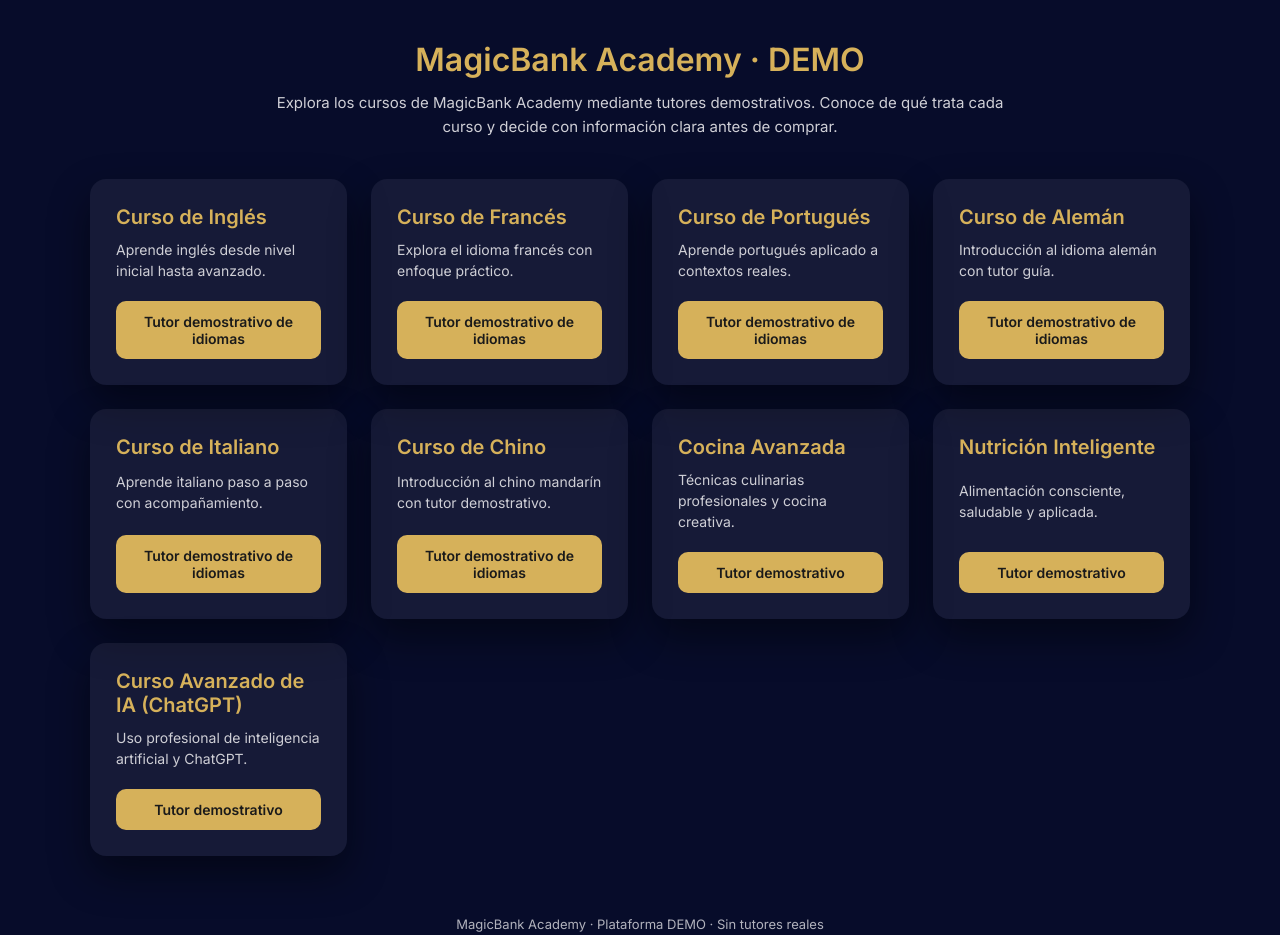
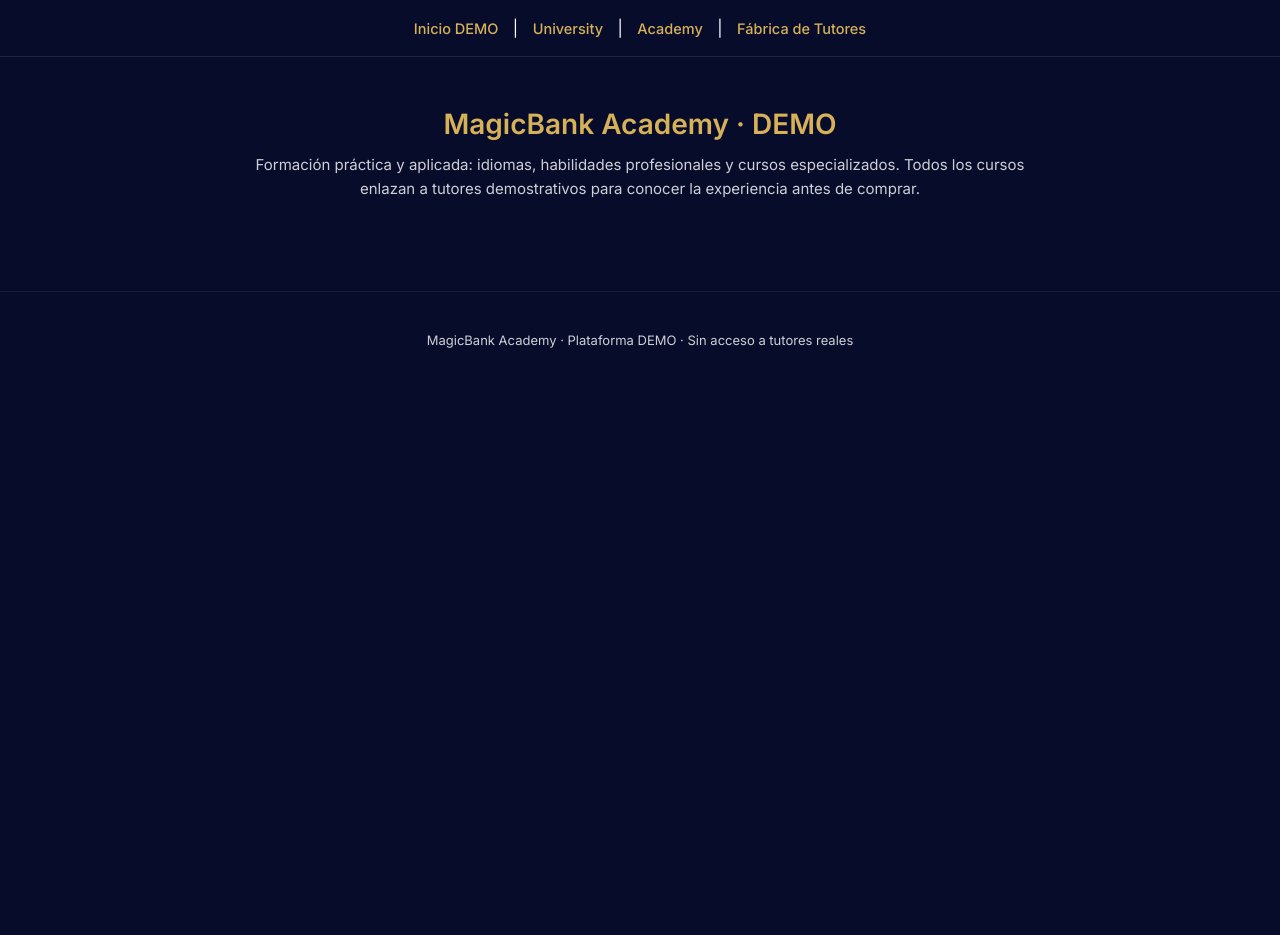
Before and after one commit to Gustpuert/magicbank--demo, a plain HTML site: page academy-demo.html in a window 1280 px wide. After the commit the page ends 800 px from the top, so only its background shows below. Drawn offline with Linux system fonts and the light colour scheme.

Commit message:
Update academy-demo.html

```diff
--- a/academy-demo.html
+++ b/academy-demo.html
@@ -2,7 +2,7 @@
 <html lang="es">
 <head>
   <meta charset="UTF-8">
-  <title>MagicBank Academy | DEMO</title>
+  <title>MagicBank Academy · DEMO</title>
   <meta name="viewport" content="width=device-width, initial-scale=1.0">
 
   <link href="https://fonts.googleapis.com/css2?family=Inter:wght@400;500;600&display=swap" rel="stylesheet">
@@ -22,173 +22,79 @@
       background-color: var(--azul-profundo);
       color: var(--blanco);
       min-height: 100vh;
-      padding: 40px 20px;
+    }
+
+    nav {
+      padding: 18px;
+      text-align: center;
+      border-bottom: 1px solid rgba(255,255,255,0.1);
+    }
+
+    nav a {
+      color: var(--dorado);
+      text-decoration: none;
+      margin: 0 10px;
+      font-weight: 500;
+      font-size: 14.5px;
+    }
+
+    nav a:hover {
+      text-decoration: underline;
     }
 
     header {
-      max-width: 1100px;
-      margin: 0 auto 40px;
+      max-width: 1000px;
+      margin: auto;
+      padding: 50px 24px 30px;
       text-align: center;
     }
 
     header h1 {
       color: var(--dorado);
-      font-size: 32px;
+      font-size: 28px;
       margin-bottom: 12px;
     }
 
     header p {
       color: var(--gris);
       font-size: 15px;
-      max-width: 760px;
-      margin: 0 auto;
+      max-width: 820px;
+      margin: auto;
       line-height: 1.6;
-    }
-
-    .grid {
-      max-width: 1100px;
-      margin: 40px auto;
-      display: grid;
-      grid-template-columns: repeat(auto-fit, minmax(240px, 1fr));
-      gap: 24px;
-    }
-
-    .card {
-      background: rgba(255,255,255,0.06);
-      border-radius: 16px;
-      padding: 26px;
-      box-shadow: 0 18px 40px rgba(0,0,0,0.45);
-      display: flex;
-      flex-direction: column;
-      justify-content: space-between;
-    }
-
-    .card h2 {
-      color: var(--dorado);
-      font-size: 20px;
-      margin-bottom: 10px;
-    }
-
-    .card p {
-      color: var(--gris);
-      font-size: 14px;
-      line-height: 1.5;
-      margin-bottom: 20px;
-    }
-
-    .card a {
-      text-decoration: none;
-      background-color: var(--dorado);
-      color: #1A1A1A;
-      padding: 12px;
-      border-radius: 10px;
-      font-weight: 600;
-      font-size: 14px;
-      text-align: center;
     }
 
     footer {
       text-align: center;
-      margin-top: 60px;
+      padding: 40px 20px;
       font-size: 13px;
       color: var(--gris);
-      opacity: 0.85;
+      border-top: 1px solid rgba(255,255,255,0.08);
+      margin-top: 60px;
     }
   </style>
 </head>
 
 <body>
 
+<!-- NAVEGACIÓN CANÓNICA -->
+<nav>
+  <a href="https://gustpuert.github.io/magicbank--demo/">Inicio DEMO</a> |
+  <a href="https://gustpuert.github.io/magicbank--demo/university-demo.html">University</a> |
+  <a href="https://gustpuert.github.io/magicbank--demo/academy-demo.html">Academy</a> |
+  <a href="https://gustpuert.github.io/magicbank--demo/fabrica-tutores.html">Fábrica de Tutores</a>
+</nav>
+
 <header>
   <h1>MagicBank Academy · DEMO</h1>
   <p>
-    Explora los cursos de MagicBank Academy mediante tutores demostrativos.
-    Conoce de qué trata cada curso y decide con información clara antes de comprar.
+    Formación práctica y aplicada: idiomas, habilidades profesionales
+    y cursos especializados. Todos los cursos enlazan a tutores
+    demostrativos para conocer la experiencia antes de comprar.
   </p>
 </header>
 
-<section class="grid">
-
-  <!-- IDIOMAS (TODOS → MISMO TUTOR DEMO) -->
-
-  <div class="card">
-    <h2>Curso de Inglés</h2>
-    <p>Aprende inglés desde nivel inicial hasta avanzado.</p>
-    <a href="https://chatgpt.com/g/g-69672cfa6334819187814f59e45da125-tutor-de-idiomas" target="_blank">
-      Tutor demostrativo de idiomas
-    </a>
-  </div>
-
-  <div class="card">
-    <h2>Curso de Francés</h2>
-    <p>Explora el idioma francés con enfoque práctico.</p>
-    <a href="https://chatgpt.com/g/g-69672cfa6334819187814f59e45da125-tutor-de-idiomas" target="_blank">
-      Tutor demostrativo de idiomas
-    </a>
-  </div>
-
-  <div class="card">
-    <h2>Curso de Portugués</h2>
-    <p>Aprende portugués aplicado a contextos reales.</p>
-    <a href="https://chatgpt.com/g/g-69672cfa6334819187814f59e45da125-tutor-de-idiomas" target="_blank">
-      Tutor demostrativo de idiomas
-    </a>
-  </div>
-
-  <div class="card">
-    <h2>Curso de Alemán</h2>
-    <p>Introducción al idioma alemán con tutor guía.</p>
-    <a href="https://chatgpt.com/g/g-69672cfa6334819187814f59e45da125-tutor-de-idiomas" target="_blank">
-      Tutor demostrativo de idiomas
-    </a>
-  </div>
-
-  <div class="card">
-    <h2>Curso de Italiano</h2>
-    <p>Aprende italiano paso a paso con acompañamiento.</p>
-    <a href="https://chatgpt.com/g/g-69672cfa6334819187814f59e45da125-tutor-de-idiomas" target="_blank">
-      Tutor demostrativo de idiomas
-    </a>
-  </div>
-
-  <div class="card">
-    <h2>Curso de Chino</h2>
-    <p>Introducción al chino mandarín con tutor demostrativo.</p>
-    <a href="https://chatgpt.com/g/g-69672cfa6334819187814f59e45da125-tutor-de-idiomas" target="_blank">
-      Tutor demostrativo de idiomas
-    </a>
-  </div>
-
-  <!-- OTROS CURSOS -->
-
-  <div class="card">
-    <h2>Cocina Avanzada</h2>
-    <p>Técnicas culinarias profesionales y cocina creativa.</p>
-    <a href="https://chatgpt.com/g/g-69685d02115881919b6cf3a7c1ee0b0a-tutor-demostrativo-de-cocina-avanzada" target="_blank">
-      Tutor demostrativo
-    </a>
-  </div>
-
-  <div class="card">
-    <h2>Nutrición Inteligente</h2>
-    <p>Alimentación consciente, saludable y aplicada.</p>
-    <a href="https://chatgpt.com/g/g-69685ea4ef848191b14cf3efcfedff3d-tutor-demostrativo-de-nutricion-inteligente" target="_blank">
-      Tutor demostrativo
-    </a>
-  </div>
-
-  <div class="card">
-    <h2>Curso Avanzado de IA (ChatGPT)</h2>
-    <p>Uso profesional de inteligencia artificial y ChatGPT.</p>
-    <a href="https://chatgpt.com/g/g-6968603712bc8191a82855fe7d3efc5a-tutor-demostrativo-del-curso-de-ia" target="_blank">
-      Tutor demostrativo
-    </a>
-  </div>
-
-</section>
-
 <footer>
-  MagicBank Academy · Plataforma DEMO · Sin tutores reales
+  MagicBank Academy · Plataforma DEMO · Sin acceso a tutores reales
 </footer>
 
 </body>
```
